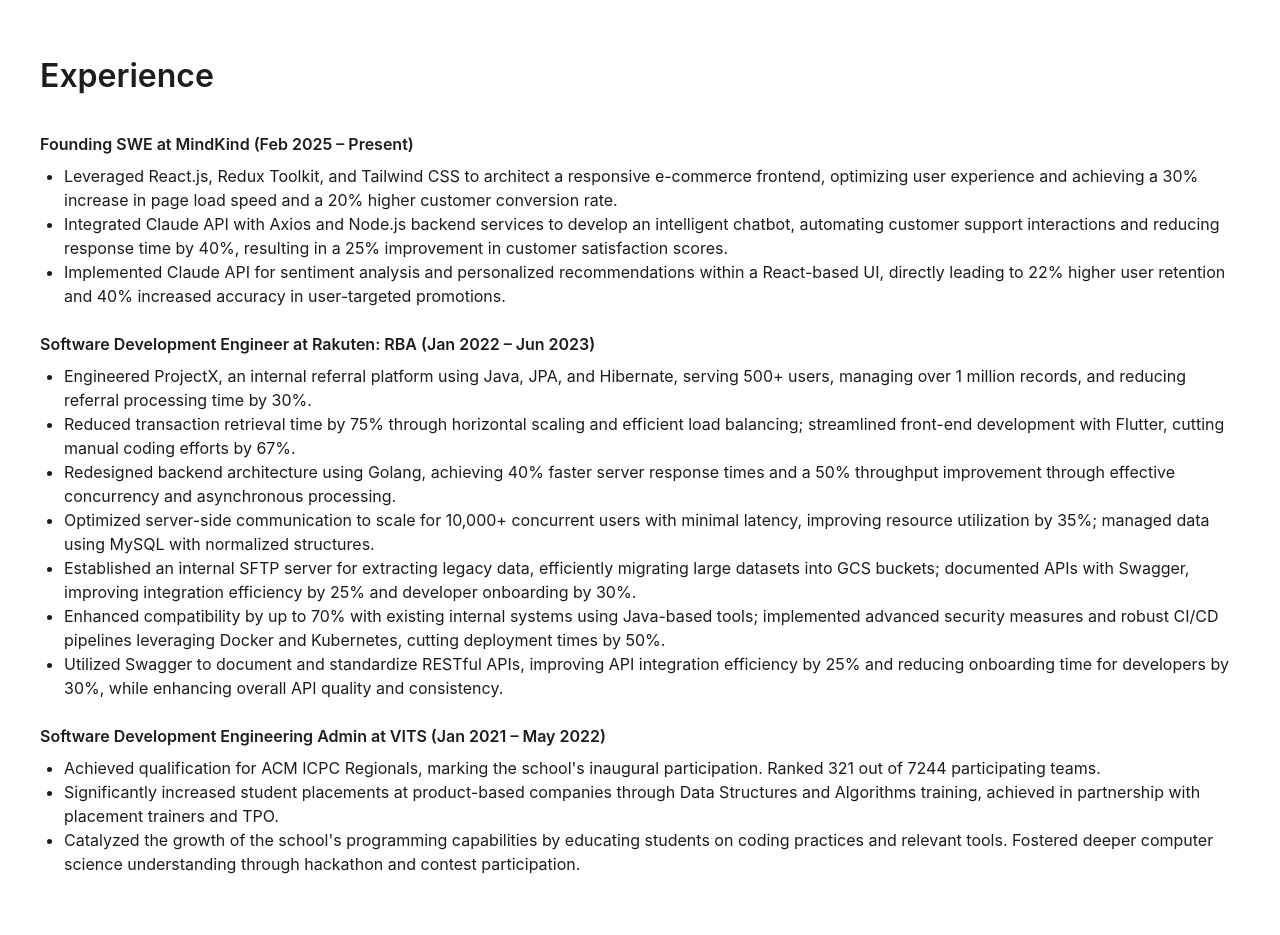
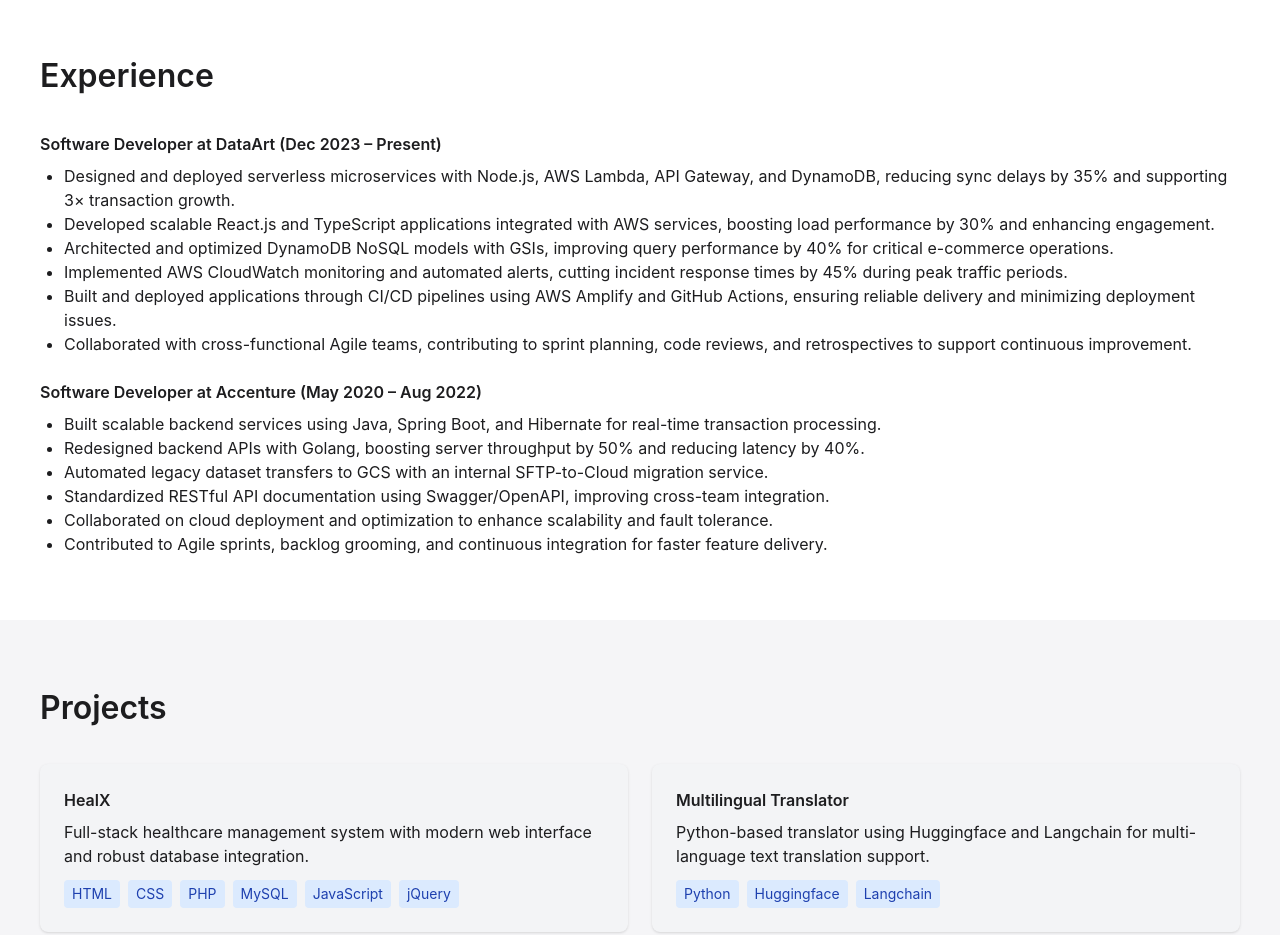
Before and after one commit to Harish2600/Harish2600.github.io, a plain HTML site: page index.html in a window 1280 px wide. Shown: the part 1440-2375 px from the top of the page. Drawn offline with nearby package versions, Linux system fonts and the light colour scheme; a web font is replaced by a local one.

Commit message:
new update

```diff
--- a/index.html
+++ b/index.html
@@ -56,17 +56,17 @@
 <section id="hero" class="text-center py-20">
     <img src="./image.jpeg" alt="Nishanth Molleti" class="w-40 h-40 rounded-full mx-auto mb-6 object-cover">
     <div class="flex justify-center gap-6 mb-6">
-        <a href="https://www.linkedin.com/in/nishanth-molleti" target="_blank" rel="noopener noreferrer" class="text-gray-700 hover:text-blue-600">
+        <a href="https://www.linkedin.com/in/harishmalla10/" target="_blank" rel="noopener noreferrer" class="text-gray-700 hover:text-blue-600">
             <svg class="w-6 h-6" fill="currentColor" viewBox="0 0 24 24" aria-hidden="true">
                 <path d="M20.447 20.452h-3.554v-5.569c0-1.328-.027-3.037-1.852-3.037-1.853 0-2.136 1.445-2.136 2.939v5.667H9.351V9h3.414v1.561h.046c.477-.9 1.637-1.85 3.37-1.85 3.601 0 4.267 2.37 4.267 5.455v6.286zM5.337 7.433c-1.144 0-2.063-.926-2.063-2.065 0-1.138.92-2.063 2.063-2.063 1.14 0 2.064.925 2.064 2.063 0 1.139-.925 2.065-2.064 2.065zm1.782 13.019H3.555V9h3.564v11.452zM22.225 0H1.771C.792 0 0 .774 0 1.729v20.542C0 23.227.792 24 1.771 24h20.451C23.2 24 24 23.227 24 22.271V1.729C24 .774 23.2 0 22.222 0h.003z"/>
             </svg>
         </a>
-        <a href="https://github.com/NishanthMolleti" target="_blank" rel="noopener noreferrer" class="text-gray-700 hover:text-gray-900">
+        <a href="" target="_blank" rel="noopener noreferrer" class="text-gray-700 hover:text-gray-900">
             <svg class="w-6 h-6" fill="currentColor" viewBox="0 0 24 24" aria-hidden="true">
                 <path fill-rule="evenodd" d="M12 2C6.477 2 2 6.484 2 12.017c0 4.425 2.865 8.18 6.839 9.504.5.092.682-.217.682-.483 0-.237-.008-.868-.013-1.703-2.782.605-3.369-1.343-3.369-1.343-.454-1.158-1.11-1.466-1.11-1.466-.908-.62.069-.608.069-.608 1.003.07 1.531 1.032 1.531 1.032.892 1.53 2.341 1.088 2.91.832.092-.647.35-1.088.636-1.338-2.22-.253-4.555-1.113-4.555-4.951 0-1.093.39-1.988 1.029-2.688-.103-.253-.446-1.272.098-2.65 0 0 .84-.27 2.75 1.026A9.564 9.564 0 0112 6.844c.85.004 1.705.115 2.504.337 1.909-1.296 2.747-1.027 2.747-1.027.546 1.379.202 2.398.1 2.651.64.7 1.028 1.595 1.028 2.688 0 3.848-2.339 4.695-4.566 4.943.359.309.678.92.678 1.855 0 1.338-.012 2.419-.012 2.747 0 .268.18.58.688.482A10.019 10.019 0 0022 12.017C22 6.484 17.522 2 12 2z" clip-rule="evenodd"/>
             </svg>
         </a>
-        <a href="https://drive.google.com/file/d/1s6zIR1kwV2I3rzimRhr0Y4C4PIZs_lv0/view?usp=sharing" target="_blank" rel="noopener noreferrer" class="text-gray-700 hover:text-green-600">
+        <a href="" target="_blank" rel="noopener noreferrer" class="text-gray-700 hover:text-green-600">
             <svg class="w-6 h-6" fill="none" stroke="currentColor" viewBox="0 0 24 24" xmlns="http://www.w3.org/2000/svg">
                 <path stroke-linecap="round" stroke-linejoin="round" stroke-width="2" d="M9 12h6m-6 4h6m2 5H7a2 2 0 01-2-2V5a2 2 0 012-2h5.586a1 1 0 01.707.293l5.414 5.414a1 1 0 01.293.707V19a2 2 0 01-2 2z"></path>
             </svg>
@@ -139,32 +139,28 @@
 
 <section id="experience" class="py-16 px-10 bg-white">
     <h3 class="section-title mb-8">Experience</h3>
+
     <div class="mb-6">
-        <h4 class="font-semibold">Founding SWE at MindKind (Feb 2025 – Present)</h4>
+        <h4 class="font-semibold">Software Developer at DataArt (Dec 2023 – Present)</h4>
         <ul class="list-disc pl-6 mt-2">
-            <li>Leveraged React.js, Redux Toolkit, and Tailwind CSS to architect a responsive e-commerce frontend, optimizing user experience and achieving a 30% increase in page load speed and a 20% higher customer conversion rate.</li>
-            <li>Integrated Claude API with Axios and Node.js backend services to develop an intelligent chatbot, automating customer support interactions and reducing response time by 40%, resulting in a 25% improvement in customer satisfaction scores.</li>
-            <li>Implemented Claude API for sentiment analysis and personalized recommendations within a React-based UI, directly leading to 22% higher user retention and 40% increased accuracy in user-targeted promotions.</li>
-        </ul>
-    </div>
-    <div class="mb-6">
-        <h4 class="font-semibold">Software Development Engineer at Rakuten: RBA (Jan 2022 – Jun 2023)</h4>
-        <ul class="list-disc pl-6 mt-2">
-            <li>Engineered ProjectX, an internal referral platform using Java, JPA, and Hibernate, serving 500+ users, managing over 1 million records, and reducing referral processing time by 30%.</li>
-            <li>Reduced transaction retrieval time by 75% through horizontal scaling and efficient load balancing; streamlined front-end development with Flutter, cutting manual coding efforts by 67%.</li>
-            <li>Redesigned backend architecture using Golang, achieving 40% faster server response times and a 50% throughput improvement through effective concurrency and asynchronous processing.</li>
-            <li>Optimized server-side communication to scale for 10,000+ concurrent users with minimal latency, improving resource utilization by 35%; managed data using MySQL with normalized structures.</li>
-            <li>Established an internal SFTP server for extracting legacy data, efficiently migrating large datasets into GCS buckets; documented APIs with Swagger, improving integration efficiency by 25% and developer onboarding by 30%.</li>
-            <li>Enhanced compatibility by up to 70% with existing internal systems using Java-based tools; implemented advanced security measures and robust CI/CD pipelines leveraging Docker and Kubernetes, cutting deployment times by 50%.</li>
-            <li>Utilized Swagger to document and standardize RESTful APIs, improving API integration efficiency by 25% and reducing onboarding time for developers by 30%, while enhancing overall API quality and consistency.</li>
+            <li>Designed and deployed serverless microservices with Node.js, AWS Lambda, API Gateway, and DynamoDB, reducing sync delays by 35% and supporting 3× transaction growth.</li>
+            <li>Developed scalable React.js and TypeScript applications integrated with AWS services, boosting load performance by 30% and enhancing engagement.</li>
+            <li>Architected and optimized DynamoDB NoSQL models with GSIs, improving query performance by 40% for critical e-commerce operations.</li>
+            <li>Implemented AWS CloudWatch monitoring and automated alerts, cutting incident response times by 45% during peak traffic periods.</li>
+            <li>Built and deployed applications through CI/CD pipelines using AWS Amplify and GitHub Actions, ensuring reliable delivery and minimizing deployment issues.</li>
+            <li>Collaborated with cross-functional Agile teams, contributing to sprint planning, code reviews, and retrospectives to support continuous improvement.</li>
+
         </ul>
     </div>
     <div>
-        <h4 class="font-semibold">Software Development Engineering Admin at VITS (Jan 2021 – May 2022)</h4>
+        <h4 class="font-semibold">Software Developer at Accenture (May 2020 – Aug 2022)</h4>
         <ul class="list-disc pl-6 mt-2">
-            <li>Achieved qualification for ACM ICPC Regionals, marking the school's inaugural participation. Ranked 321 out of 7244 participating teams.</li>
-            <li>Significantly increased student placements at product-based companies through Data Structures and Algorithms training, achieved in partnership with placement trainers and TPO.</li>
-            <li>Catalyzed the growth of the school's programming capabilities by educating students on coding practices and relevant tools. Fostered deeper computer science understanding through hackathon and contest participation.</li>
+            <li>Built scalable backend services using Java, Spring Boot, and Hibernate for real-time transaction processing.</li>
+            <li>Redesigned backend APIs with Golang, boosting server throughput by 50% and reducing latency by 40%.</li>
+            <li>Automated legacy dataset transfers to GCS with an internal SFTP-to-Cloud migration service.</li>
+            <li>Standardized RESTful API documentation using Swagger/OpenAPI, improving cross-team integration.</li>
+            <li>Collaborated on cloud deployment and optimization to enhance scalability and fault tolerance.</li>
+            <li>Contributed to Agile sprints, backlog grooming, and continuous integration for faster feature delivery.</li>
         </ul>
     </div>
 </section>
@@ -218,7 +214,7 @@
 <section id="contact" class="py-16 px-10 bg-white">
     <h3 class="section-title mb-4">Get in Touch</h3>
     <p>Email: <a href="mailto:mhbnaidu10@gmail.com" class="text-blue-600">mhbnaidu10@gmail.com</a></p>
-    <p>Phone: <a href="tel:4698664092==" class="text-blue-600">+1 (469) 866-4092</a></p>
+    <p>Phone: <a href="tel:9403316542==" class="text-blue-600">+1 (940) 331-6542</a></p>
 </section>
 
     &copy; 2025 Harish. All rights reserved.
```
